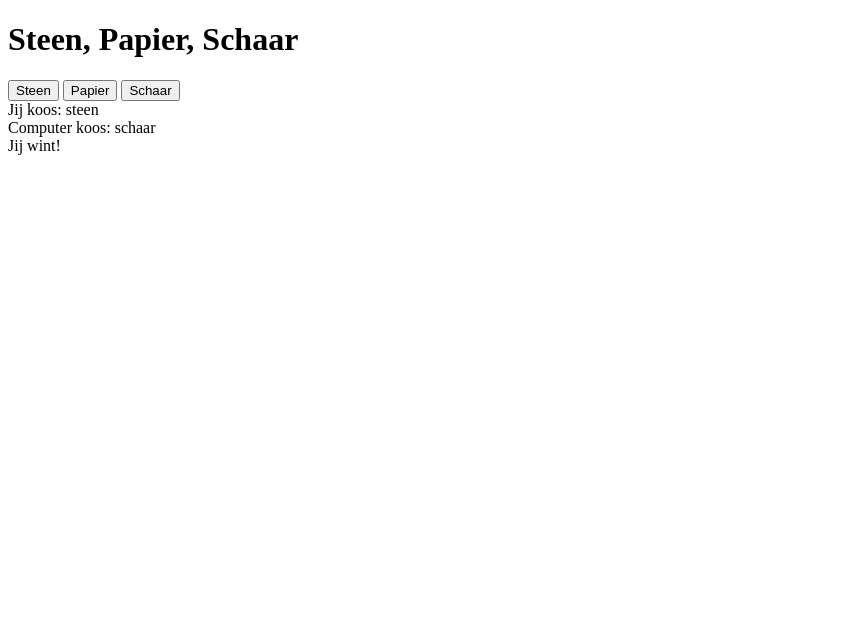
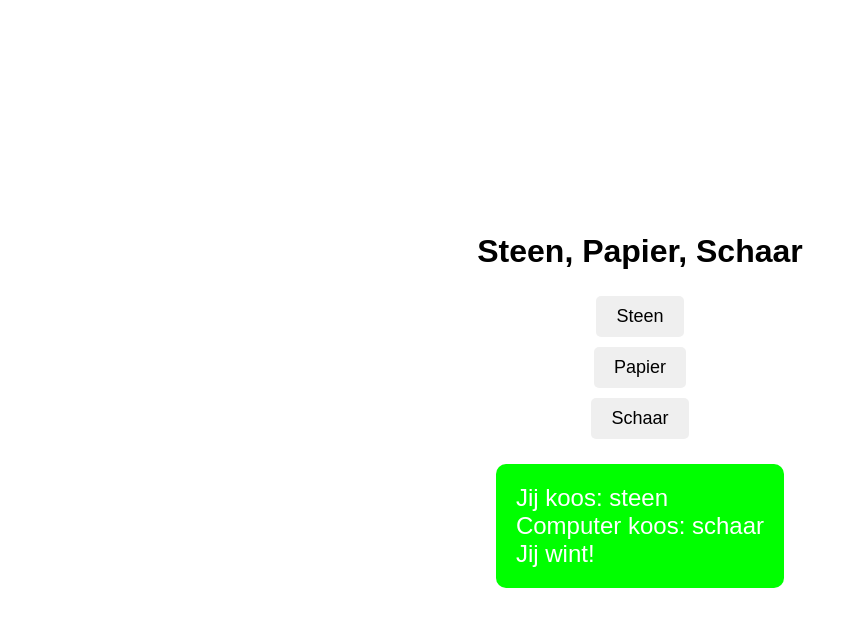
Before and after one commit to HarmCoxGilde/SteenPapierSchaar, a plain HTML site: page index.html in a window 1280 px wide. Both pictures are taken after a click on the button "Steen". Shown: the whole page, without its empty margins (0-858 px from the left). Drawn offline with Linux system fonts and the light colour scheme.

Commit message:
V1 Formatted
Added Styling

```diff
--- a/index.html
+++ b/index.html
@@ -3,6 +3,7 @@
 <head>
     <meta charset="UTF-8">
     <title>Steen, Papier, Schaar</title>
+    <link rel="stylesheet" href="style.css">
 </head>
 <body>
     <h1>Steen, Papier, Schaar</h1>
--- a/spel.js
+++ b/spel.js
@@ -6,7 +6,9 @@ function speel(spelerKeuze) {
     const keuzes = ['steen', 'papier', 'schaar'];
     const computerKeuze = keuzes[Math.floor(Math.random() * 3)];
     const resultaat = bepaalWinnaar(spelerKeuze, computerKeuze);
-    document.getElementById('resultaat').innerHTML = `Jij koos: ${spelerKeuze}<br>Computer koos: ${computerKeuze}<br>${resultaat}`;
+    const resultaatDiv = document.getElementById('resultaat');
+    resultaatDiv.innerHTML = `Jij koos: ${spelerKeuze}<br>Computer koos: ${computerKeuze}<br>${resultaat}`;
+    updateBackgroundColor(resultaat);
 }
 
 function bepaalWinnaar(speler, computer) {
@@ -20,3 +22,15 @@ function bepaalWinnaar(speler, computer) {
         return 'Computer wint!';
     }
 }
+
+function updateBackgroundColor(resultaat) {
+    const resultaatDiv = document.getElementById('resultaat');
+    resultaatDiv.className = '';
+    if (resultaat.includes('Jij wint!')) {
+        resultaatDiv.classList.add('win');
+    } else if (resultaat.includes('Computer wint!')) {
+        resultaatDiv.classList.add('lose');
+    } else {
+        resultaatDiv.classList.add('draw');
+    }
+}
--- /dev/null
+++ b/style.css
@@ -0,0 +1,38 @@
+body {
+    font-family: Arial, sans-serif;
+    display: flex;
+    flex-direction: column;
+    align-items: center;
+    justify-content: center;
+    height: 100vh;
+    margin: 0;
+}
+
+#resultaat {
+    font-size: 24px;
+    padding: 20px;
+    border-radius: 10px;
+    color: white;
+    margin-top: 20px;
+}
+
+button {
+    padding: 10px 20px;
+    font-size: 18px;
+    cursor: pointer;
+    margin: 5px;
+    border-radius: 5px;
+    border: none;
+}
+
+.win {
+    background-color: rgb(0, 255, 0);
+}
+
+.lose {
+    background-color: rgb(255, 0, 0);
+}
+
+.draw {
+    background-color: rgb(128, 128, 128);
+}
```
